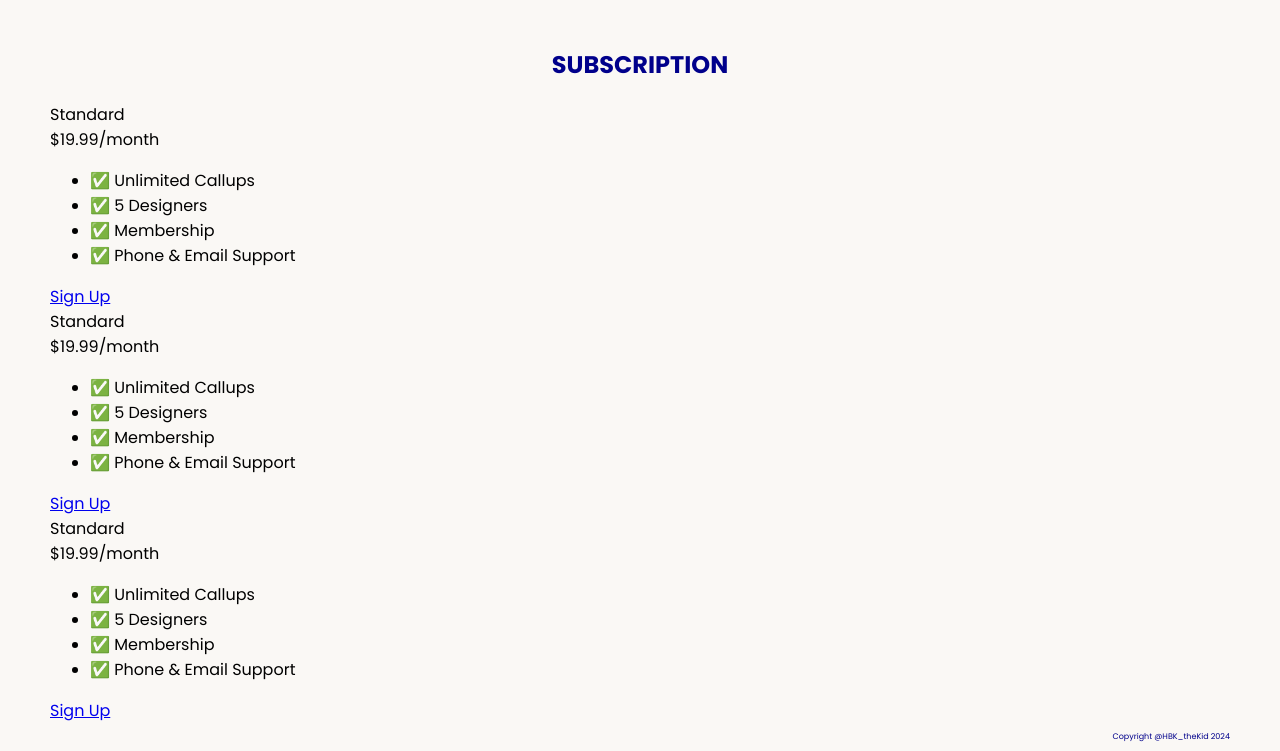
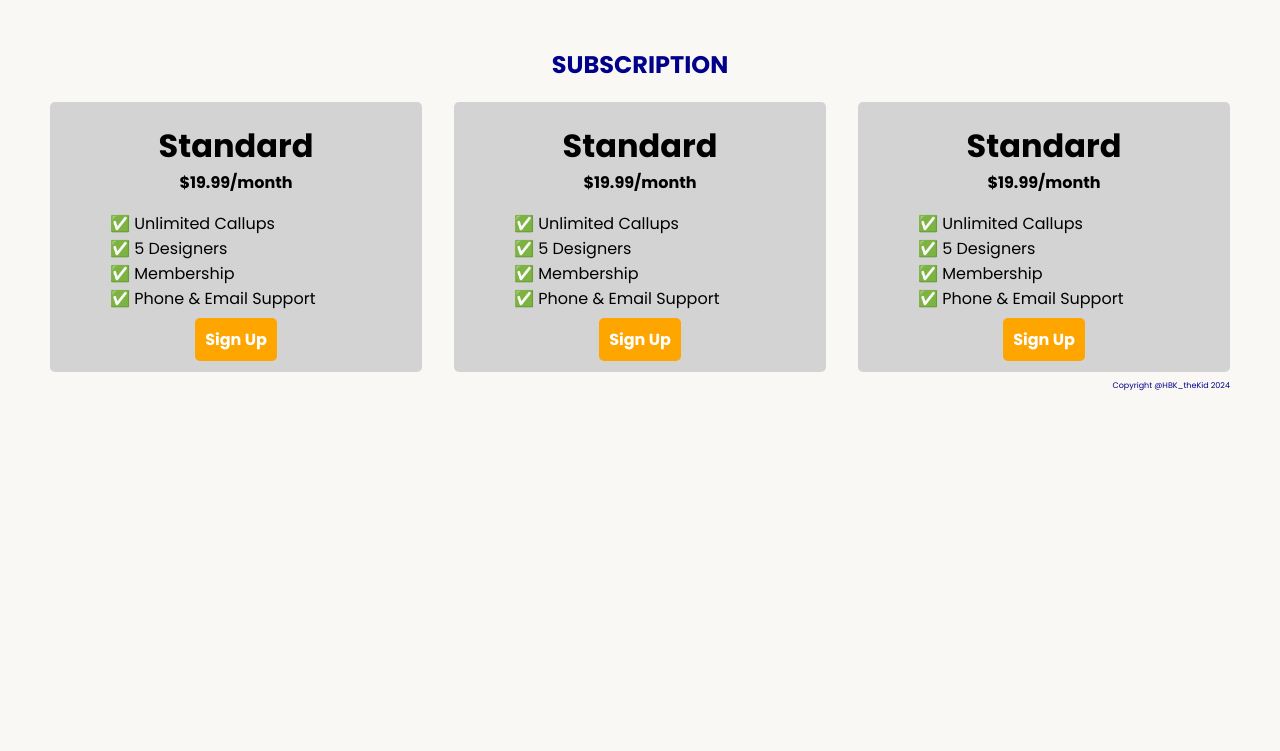
Before and after one commit to Fx-Tree/HBK_theKid, a plain HTML site: page Cataloge.html in a window 1280 px wide. Shown: the part 1853-2604 px from the top of the page. After the commit the page ends 2253 px from the top, so only its background shows below. Drawn offline with Linux system fonts and the light colour scheme; a web font is replaced by a local one.

Commit message:
Update catalog.css

```diff
--- a/catalog.css
+++ b/catalog.css
@@ -35,9 +35,9 @@ body{
     margin-bottom: 30px;
 }
 
-h2:hover{
+/* h2:hover{
     font-size: 2rem;
-}
+} */
 
 .img2{
     margin-left: 20px;
@@ -88,6 +88,49 @@ footer{
     font-size: 0.5rem;
 }
 
+.sub{
+    display: flex;
+    justify-content: center;
+    gap: 2rem;
+}
+
+.plan{
+    background-color: lightgrey;
+    padding: 20px;
+    text-align: center;
+    border-radius: 5px;
+    max-width: 400px;
+    flex:1;
+}
+
+.plan-features{
+    text-align: justify;
+}
+
+.plan-button{
+    background-color: orange;
+    border: transparent;
+    padding: 10px;
+    border-radius: 5px;
+    font-weight: bold;
+    color: white;
+    text-decoration:none ;
+}
+
+.plan-title{
+    font-size: 2rem;
+    font-weight: bold;
+}
+
+.plan-price{
+    font-size: 1rem;
+    font-weight: bold;
+}
+
+.plan li{
+    list-style: none;
+}
+
 @media (max-width:700px){
 .catalog h1{
     font-size: 2.5rem;
@@ -97,6 +140,13 @@ footer{
     font-size: 4rem;
 
 }
+
+.sub{
+    flex-direction: column;
+    align-items: center;
+    text-align: justify;
+}
+
 
 .card{
     display: block;
@@ -139,4 +189,8 @@ footer{
     text-decoration: underline;
 }
 
+footer{
+    text-align: center;
 }
+
+}
```
